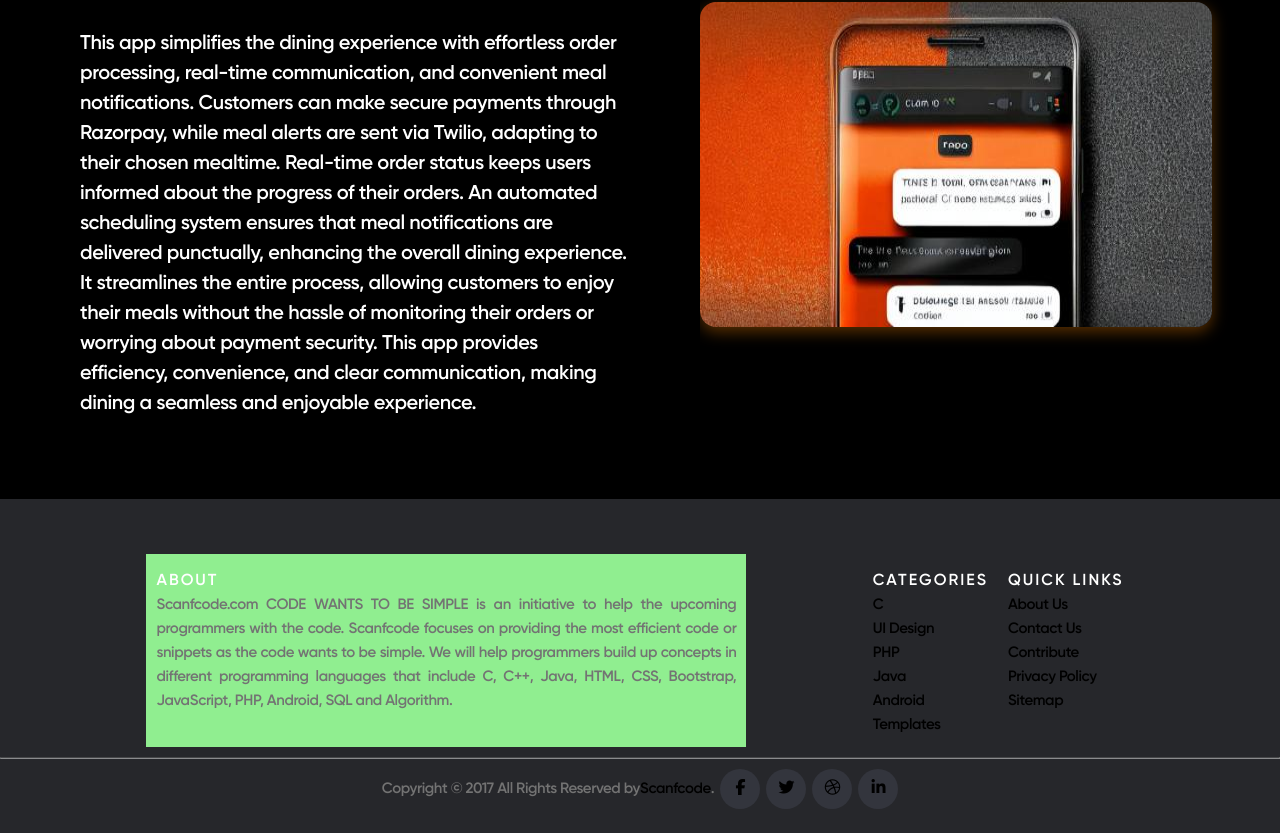
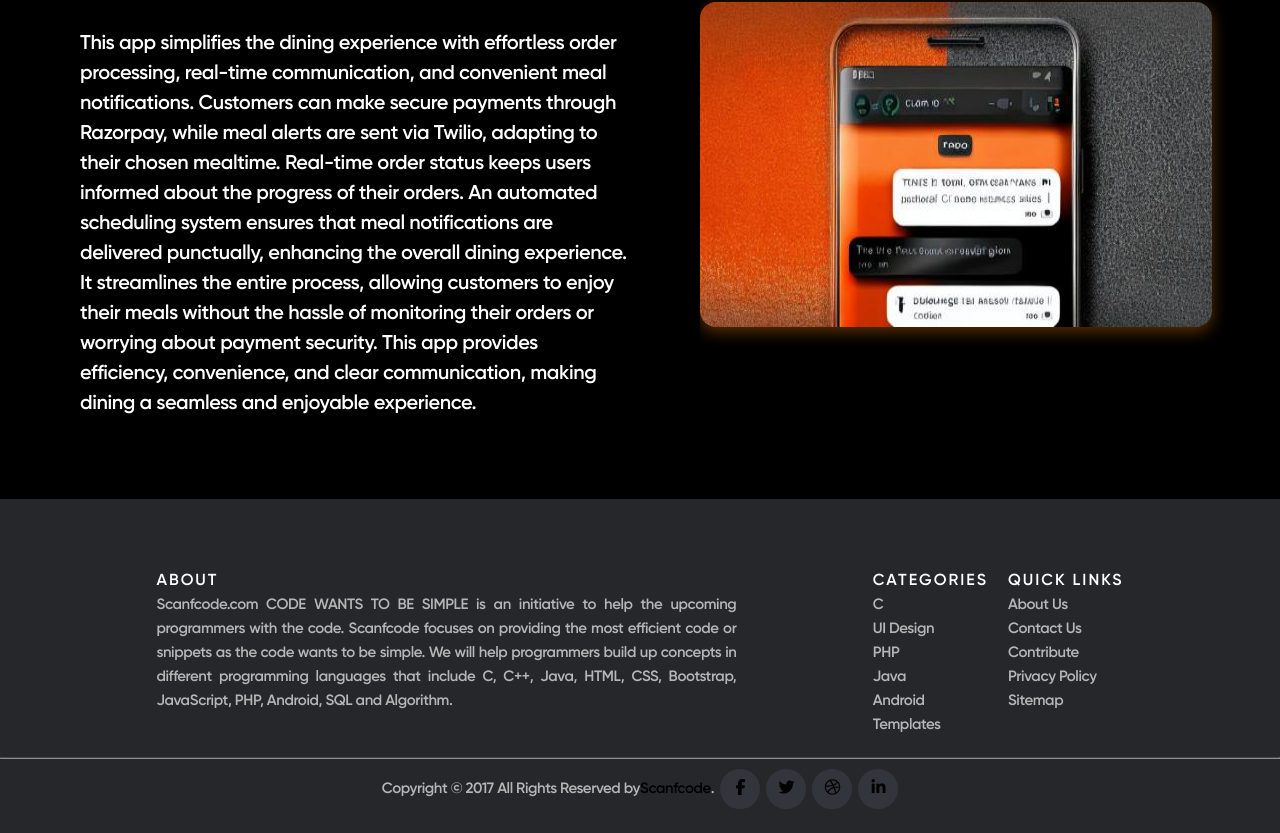
Before and after one commit to jay9358/Message-sender, a Vue app in the folder vite-project/: page / in a window 1280 px wide. Shown: the part 971-1804 px from the top of the page. Built offline with nearby package versions, Linux system fonts and the light colour scheme; some icons are missing.

Commit message:
Update contact.css

```diff
--- a/vite-project/src/components/assets/css/contact.css
+++ b/vite-project/src/components/assets/css/contact.css
@@ -4,7 +4,7 @@
   padding:45px 0 20px;
   font-size:15px;
   line-height:24px;
-  color:#737373;
+  color:#b6b6b6;
 
 
 }
@@ -34,7 +34,7 @@
 }
 .site-footer a
 {
-  color:#737373;
+  color:#b6b6b6;
 }
 .site-footer a:hover
 {
@@ -52,7 +52,7 @@
 }
 .footer-links a
 {
-  color:#737373
+  color:#b6b6b6
 }
 .footer-links a:active,.footer-links a:focus,.footer-links a:hover
 {
@@ -196,10 +196,7 @@
   }
 
   /* Link Styles */
-  .footer-links li a {
-    color: #000;
-    text-decoration: none;
-  }
+
 
   /* Social Media Icon Styles */
   .social-icons li a {
@@ -262,7 +259,7 @@
 @media (max-width: 575px) {
     .full-width {
         width: 100%;
-        background-color: lightblue;
+
     }
 }
 
@@ -270,7 +267,7 @@
 @media (min-width: 576px) and (max-width: 767px) {
     .full-width {
         width: 50%;
-        background-color: lightgreen;
+
     }
 }
 
@@ -286,7 +283,7 @@
 @media (min-width: 768px) {
     .col-custom {
         width: 50%;
-        background-color: lightgreen;
+
     }
 
   /* Miscellaneous Styles */
@@ -319,3 +316,9 @@
     font-weight:600
   }
 }
+
+
+.footer-links li a {
+
+  text-decoration: none;
+}
```
